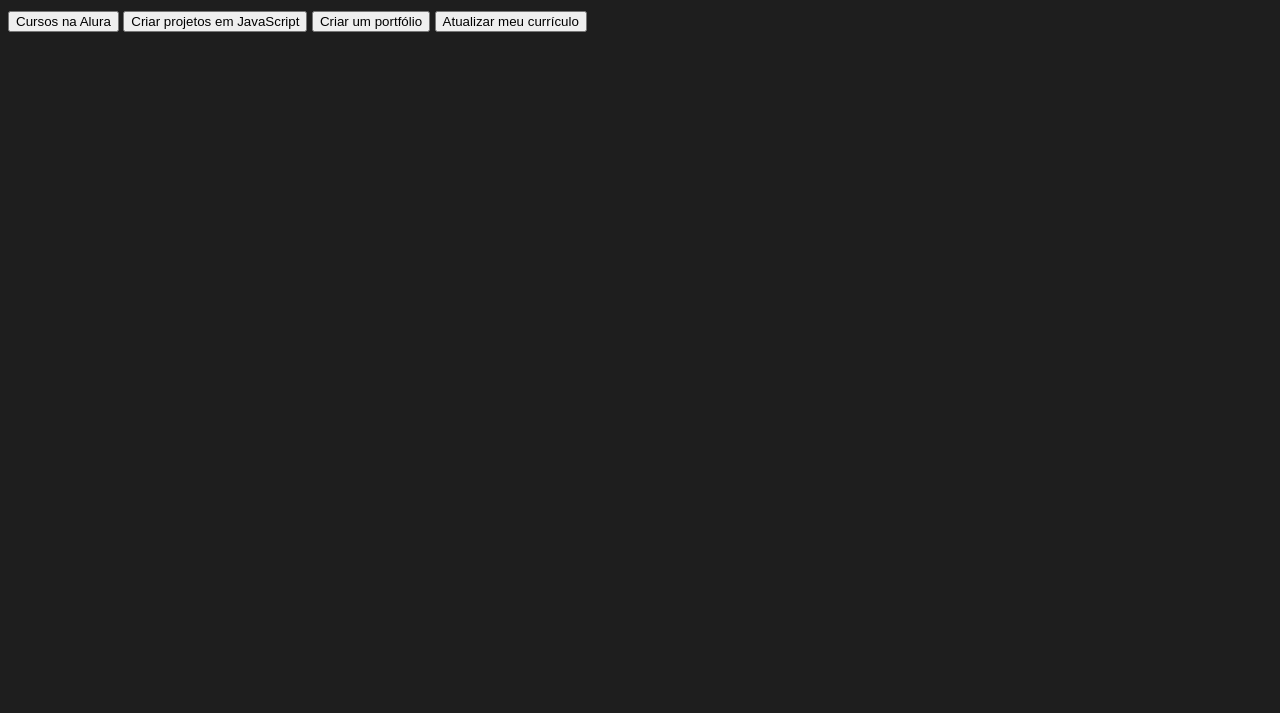
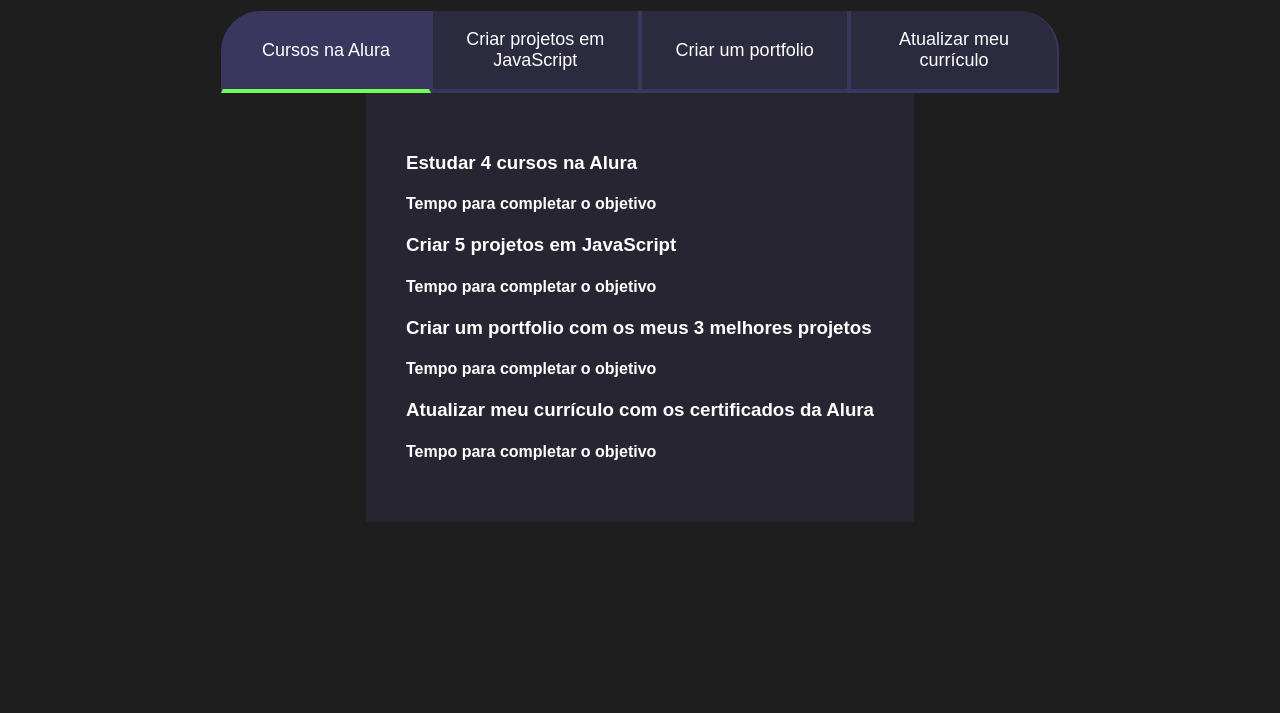
Before and after one commit to sabrinacristof07/projeto-de-vida-, a plain HTML site: page index.html in a window 1280 px wide. Shown: the part 87-800 px from the top of the page. Drawn offline with Linux system fonts and the light colour scheme.

Commit message:
Add files via upload

```diff
--- a/index.html
+++ b/index.html
@@ -7,13 +7,31 @@
     <link rel="stylesheet" href="style.css">
 </head>
 <body>
-    <section class="conteudo-principal"></section>
-    <h2 class="titulo-principal">Meus objetivos do ano_</h2>
+    <section class="conteudo-principal">
+        <h2 class="titulo-principal">Meus Objetivos do ano<span>_</span></h2>
+        <div class="conteudo"></div>
         <div class="botoes">
-    <button class="botao">Cursos na Alura </button>
+          <button class="botao ativo">Cursos na Alura</button>
           <button class="botao">Criar projetos em JavaScript</button>
-    <button class="botao">Criar um portfólio</button>
+          <button class="botao">Criar um portfolio</button>
           <button class="botao">Atualizar meu currículo</button>
       </div>
-</body>
-</html>
+      <div class="abas-textos">
+          <div class="aba-conteudo">
+              <h3 class="aba-conteudo-titulo-principal">Estudar 4 cursos na Alura</h3>
+              <h4 class="aba-conteudo-titulo-secundario">Tempo para completar o objetivo</h4>
+          </div>
+          <div class="aba-conteudo">
+              <h3 class="aba-conteudo-titulo-principal">Criar 5 projetos em JavaScript</h3>
+              <h4 class="aba-conteudo-titulo-secundario">Tempo para completar o objetivo</h4>
+          </div>
+          <div class="aba-conteudo">
+              <h3 class="aba-conteudo-titulo-principal">Criar um portfolio com os meus 3 melhores projetos</h3>
+              <h4 class="aba-conteudo-titulo-secundario">Tempo para completar o objetivo</h4>
+          </div>
+          <div class="aba-conteudo">
+              <h3 class="aba-conteudo-titulo-principal">Atualizar meu currículo com os certificados da Alura</h3>
+              <h4 class="aba-conteudo-titulo-secundario">Tempo para completar o objetivo</h4>
+          </div>
+      </div>
+  </div>
--- a/style.css
+++ b/style.css
@@ -31,3 +31,56 @@
     width: 100%;
     font-size: 32px;
 }
+
+.titulo-principal span {
+    color: var(--verde);
+}
+
+.botao {
+    font-family: "Crakra Petch", sans-serif;
+    background-color: var(--botao-inativo);
+    color: var(--branco);
+    display: flex;
+    justify-content: center;
+    padding: 1em;
+    font-size: 18px;
+    align-items: center;
+    width: 100%;
+    border-bottom: 4px solid var(--botao-ativo);
+    border-left: 2px solid var(--botao-ativo);
+    border-right: 2px solid var(--botao-ativo);
+    border-top: none;
+}
+
+.botao:first-child {
+    border-radius: 40px 40px 0 0;
+}
+
+.botoes {
+    display: block;
+}
+
+.ativo{
+    background-color: var(--botao-ativo);
+    border-bottom: 4px solid var(--verde);
+
+    }
+
+.abas-textos{
+    background-color: var(--texto-fundo);
+    padding: 40px;
+}
+
+@media screen and (min-width: 768px) {
+    .botoes {
+        display: flex;
+    }
+
+    .botao:first-child {
+        border-radius: 40px 0 0 0;
+    }
+
+    .botao:last-child {
+        border-radius: 0 40px 0 0;
+    }
+}
```
Also changed, not shown: main.js (added, +13 -0 lines). Lines whose indentation alone changed are shown as unchanged.
